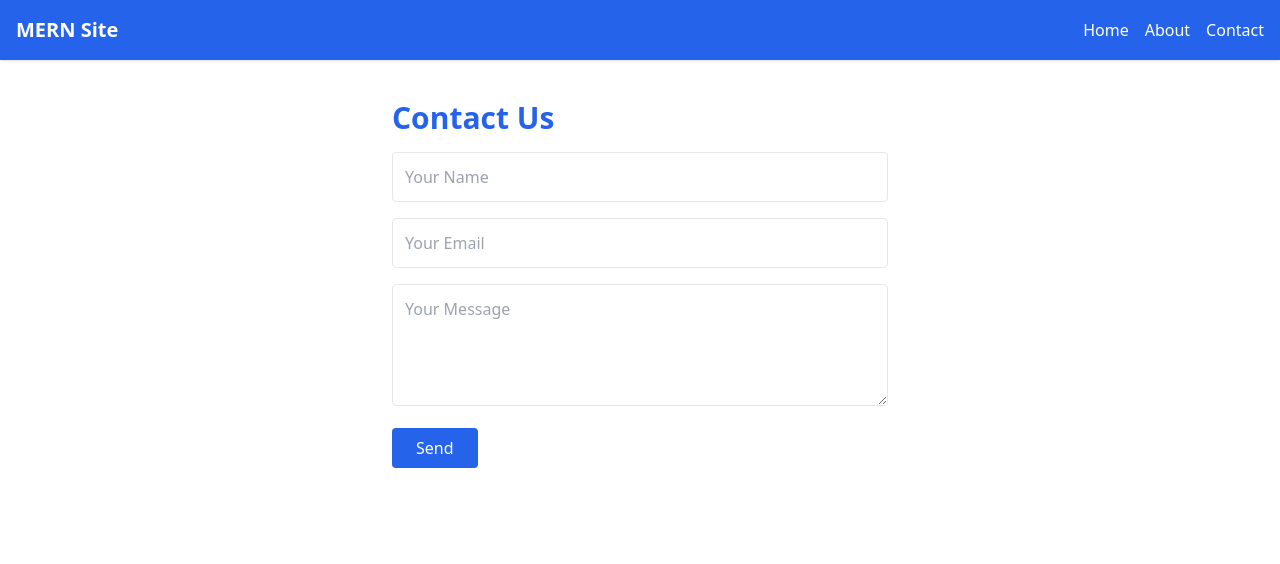
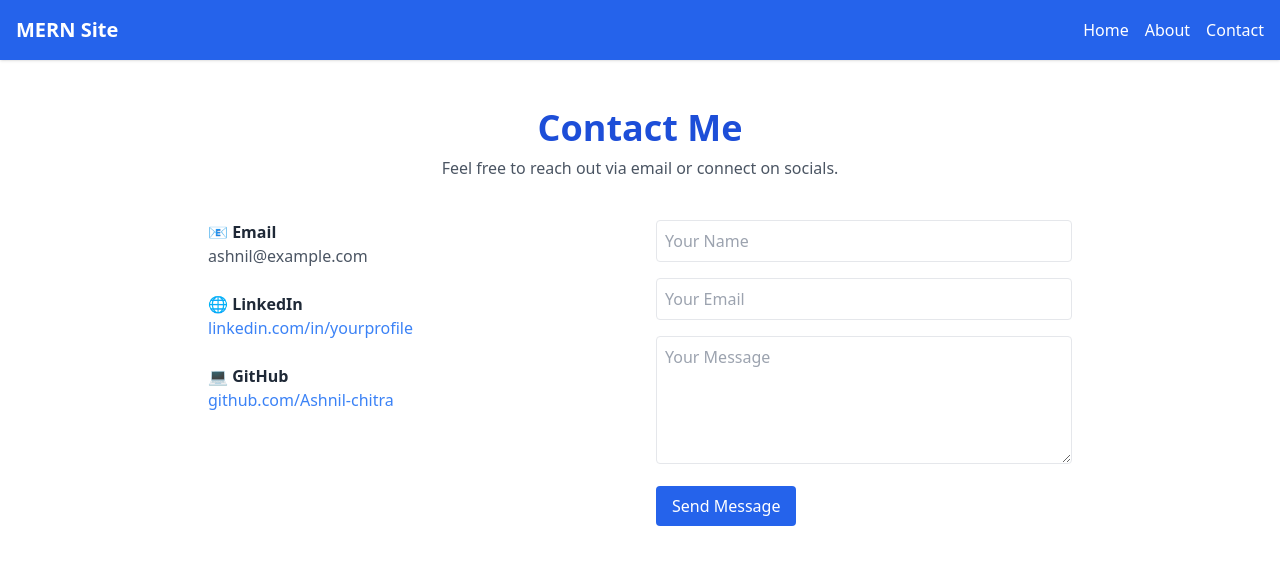
Before and after one commit to Ashnil-chitra/mern-frontend, a React (Create React App) app: page /contact in a window 1280 px wide. Shown: the top 564 px of the page. Built offline with nearby package versions, Linux system fonts and the light colour scheme.

Commit message:
Added full homepage portfolio sections

```diff
--- a/src/pages/About.js
+++ b/src/pages/About.js
@@ -1,17 +1,57 @@
+// src/pages/AboutPage.jsx
 import React from 'react';
+import passportPhoto from '../assets/passport.jpg'; // Adjust the path if needed
 
-function About() {
+function AboutPage() {
   return (
-    <div className="p-10 max-w-3xl mx-auto">
-      <h2 className="text-3xl font-semibold text-blue-600 mb-4">About This Project</h2>
-      <p className="text-gray-700 mb-2">
-        This project is a full-stack MERN application showing CRUD functionality with a beautiful UI built using Tailwind CSS.
-      </p>
-      <p className="text-gray-700">
-        It includes a React frontend, Express backend, MongoDB database, and is ready to be deployed to free hosting platforms.
-      </p>
+    <div className="max-w-6xl mx-auto px-4 py-12 space-y-16">
+      {/* Profile Header */}
+      <section className="flex flex-col md:flex-row items-center md:items-start gap-8">
+        <img
+          src={passportPhoto}
+          alt="Ashnil Chitravanshi"
+          className="w-40 h-40 rounded-full object-cover shadow-lg border-4 border-blue-500"
+        />
+        <div>
+          <h1 className="text-4xl font-bold text-blue-700">Ashnil Chitravanshi</h1>
+          <p className="text-gray-600 mt-2 text-lg">
+            MERN Stack Developer from Noida, India. Passionate about building fast, responsive web apps and constantly learning new technologies.
+          </p>
+        </div>
+      </section>
+
+      {/* Skills Section */}
+      <section>
+        <h2 className="text-2xl font-semibold mb-4 text-gray-800">🚀 Skills</h2>
+        <div className="grid grid-cols-2 md:grid-cols-4 gap-4">
+          {['React', 'Node.js', 'Express', 'MongoDB', 'Tailwind CSS', 'Git', 'JavaScript', 'REST APIs'].map(skill => (
+            <div key={skill} className="bg-blue-50 rounded-xl p-4 text-center shadow hover:scale-105 transition">
+              <p className="text-blue-600 font-medium">{skill}</p>
+            </div>
+          ))}
+        </div>
+      </section>
+
+      {/* Experience Section */}
+      <section>
+        <h2 className="text-2xl font-semibold mb-4 text-gray-800">💼 Experience</h2>
+        <ul className="space-y-4">
+          <li>
+            <h3 className="text-lg font-bold">UI Developer @ ProProfs</h3>
+            <p className="text-gray-600">
+              Worked on responsive design, optimized Core Web Vitals, developed pages with React + Tailwind, and contributed to frontend performance.
+            </p>
+          </li>
+        </ul>
+      </section>
+
+      {/* Education Section */}
+      <section>
+        <h2 className="text-2xl font-semibold mb-4 text-gray-800">🎓 Education</h2>
+        <p className="text-gray-700">Bachelor of Computer Applications – [Your College Name]</p>
+      </section>
     </div>
   );
 }
 
-export default About;
+export default AboutPage;
--- a/src/pages/Contact.js
+++ b/src/pages/Contact.js
@@ -1,52 +1,43 @@
-import React, { useState } from 'react';
+// src/pages/ContactPage.jsx
+import React from 'react';
 
-function Contact() {
-  const [formData, setFormData] = useState({ name: '', email: '', message: '' });
+function ContactPage() {
+  return (
+    <div className="max-w-4xl mx-auto px-4 py-12 space-y-10">
+      <section className="text-center">
+        <h1 className="text-4xl font-bold text-blue-700">Contact Me</h1>
+        <p className="mt-2 text-gray-600">Feel free to reach out via email or connect on socials.</p>
+      </section>
 
-  const handleChange = e => {
-    setFormData({ ...formData, [e.target.name]: e.target.value });
-  };
+      <div className="grid md:grid-cols-2 gap-8">
+        {/* Contact Info */}
+        <div className="space-y-6">
+          <div>
+            <p className="font-semibold text-gray-800">📧 Email</p>
+            <p className="text-gray-600">ashnil@example.com</p>
+          </div>
+          <div>
+            <p className="font-semibold text-gray-800">🌐 LinkedIn</p>
+            <a href="https://linkedin.com/in/yourprofile" target="_blank" className="text-blue-500">linkedin.com/in/yourprofile</a>
+          </div>
+          <div>
+            <p className="font-semibold text-gray-800">💻 GitHub</p>
+            <a href="https://github.com/Ashnil-chitra" target="_blank" className="text-blue-500">github.com/Ashnil-chitra</a>
+          </div>
+        </div>
 
-  const handleSubmit = e => {
-    e.preventDefault();
-    alert('Message sent successfully!');
-    setFormData({ name: '', email: '', message: '' });
-  };
-
-  return (
-    <div className="p-10 max-w-xl mx-auto">
-      <h2 className="text-3xl font-semibold text-blue-600 mb-4">Contact Us</h2>
-      <form onSubmit={handleSubmit} className="space-y-4">
-        <input
-          name="name"
-          placeholder="Your Name"
-          value={formData.name}
-          onChange={handleChange}
-          className="w-full p-3 border rounded"
-          required
-        />
-        <input
-          name="email"
-          type="email"
-          placeholder="Your Email"
-          value={formData.email}
-          onChange={handleChange}
-          className="w-full p-3 border rounded"
-          required
-        />
-        <textarea
-          name="message"
-          placeholder="Your Message"
-          value={formData.message}
-          onChange={handleChange}
-          rows={4}
-          className="w-full p-3 border rounded"
-          required
-        />
-        <button type="submit" className="bg-blue-600 text-white px-6 py-2 rounded hover:bg-blue-700">Send</button>
-      </form>
+        {/* Optional Contact Form */}
+        <form className="space-y-4">
+          <input type="text" placeholder="Your Name" className="w-full border rounded p-2" />
+          <input type="email" placeholder="Your Email" className="w-full border rounded p-2" />
+          <textarea placeholder="Your Message" className="w-full border rounded p-2 h-32" />
+          <button type="submit" className="bg-blue-600 text-white px-4 py-2 rounded hover:bg-blue-700">
+            Send Message
+          </button>
+        </form>
+      </div>
     </div>
   );
 }
 
-export default Contact;
+export default ContactPage;
```
Also changed, not shown: src/assets/passport.jpg (added).
